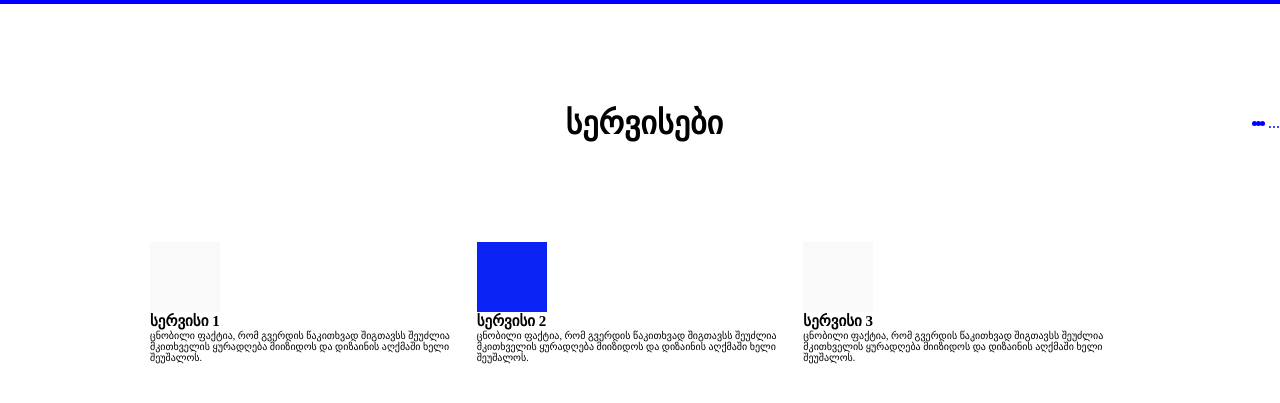
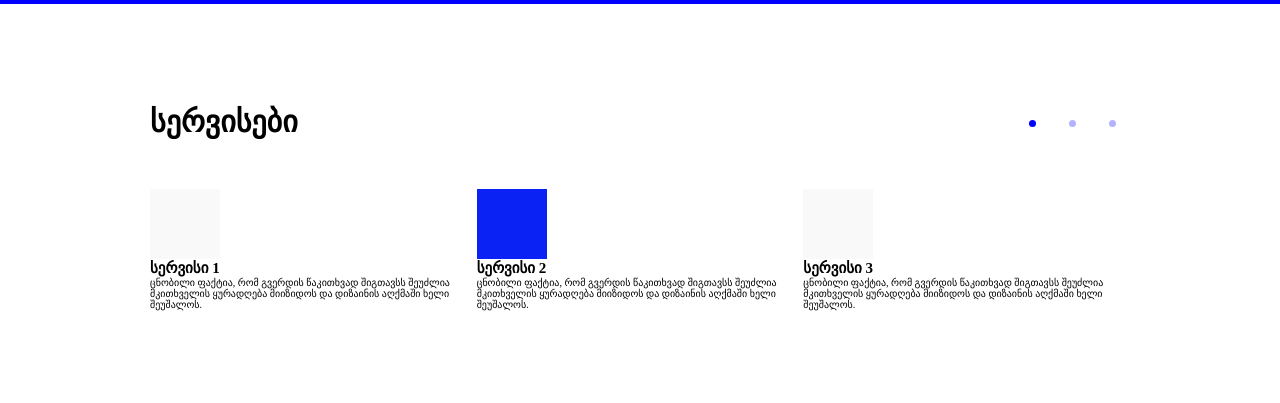
Before and after one commit to Mikheil-Abuladze/M.Abuladze-Davaleba-N8, a plain HTML site: page index.html in a window 1280 px wide. Shown: the part 61-464 px from the top of the page. Drawn offline with Linux system fonts and the light colour scheme.

Commit message:
მოვრჩი სექციების ნაწილს

```diff
--- a/css/style.css
+++ b/css/style.css
@@ -46,21 +46,30 @@
   color: black;
   padding: 3px;
 }
-.services {
+h1 {
+  font-size: 30px;
+}
+.SamiWertili {
+  margin-top: 100px;
+  margin-bottom: 50px;
   display: flex;
   flex-direction: row;
-  align-items: center;
-  justify-content: right;
+  justify-content: space-between;
 }
-.h1 {
-  margin:100px;
-  margin-right:505px;
-}
-.ul2 {
+.SamiWertili2{
   display: flex;
   flex-direction: row;
-  justify-content: right;
+  justify-content: flex-end;
+
+}
+.Wertili1 {
+  font-size: 25px;
   color: blue;
+}
+.Wertili2 {
+  font-size: 25px;
+  color: blue;
+  opacity: 30%;
 }
 
 .Fixed1 {
--- a/index.html
+++ b/index.html
@@ -22,14 +22,20 @@
         </ul>
       </nav>
     </div>
-    <div class="services">
+    <section class="SamiWertili">
       <h1 class="h1">სერვისები</h1>
-      <ul class="ul2">
-        <li>.</li>
-        <li>.</li>
-        <li>.</li>
-      </ul>
-    </div>
+        <div class="SamiWertili2">
+          <div class="Wertili1">
+            <ul><li></li></ul>
+          </div>
+          <div class="Wertili2">
+            <ul><li></li></ul>
+          </div>
+          <div class="Wertili2">
+            <ul><li></li></ul>
+          </div>
+        </div>
+    </section>
     <section>
       <div>
         <div>
```
